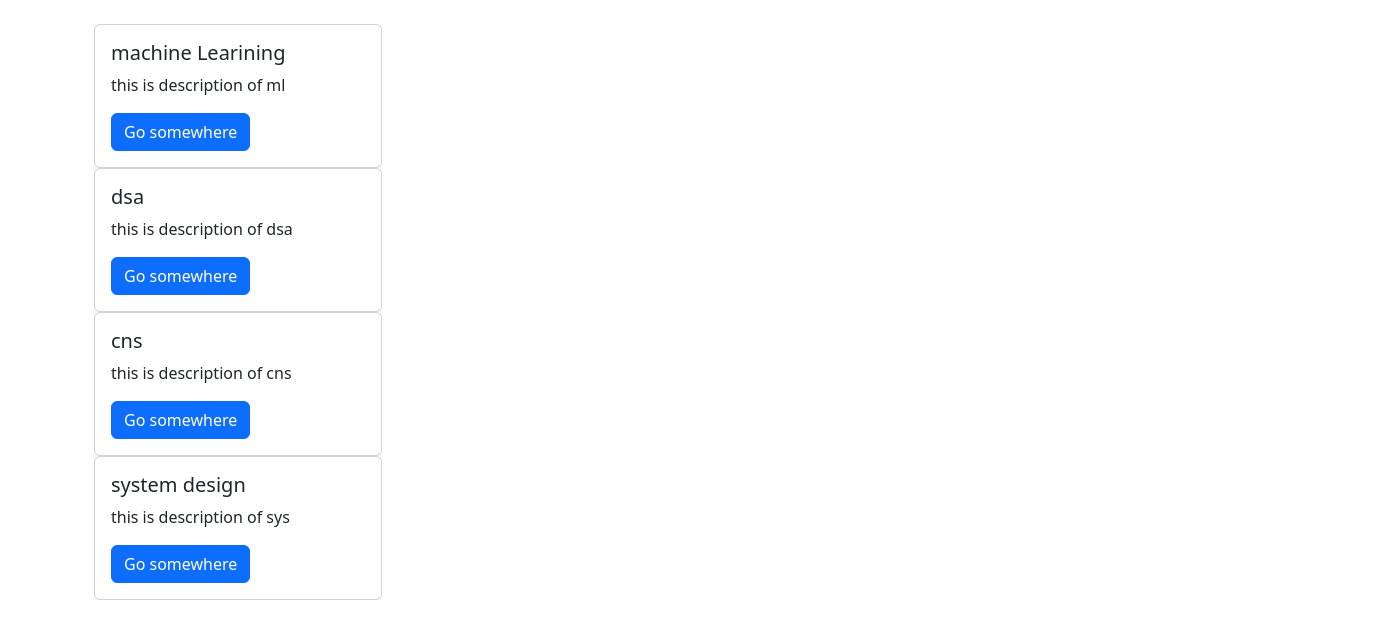
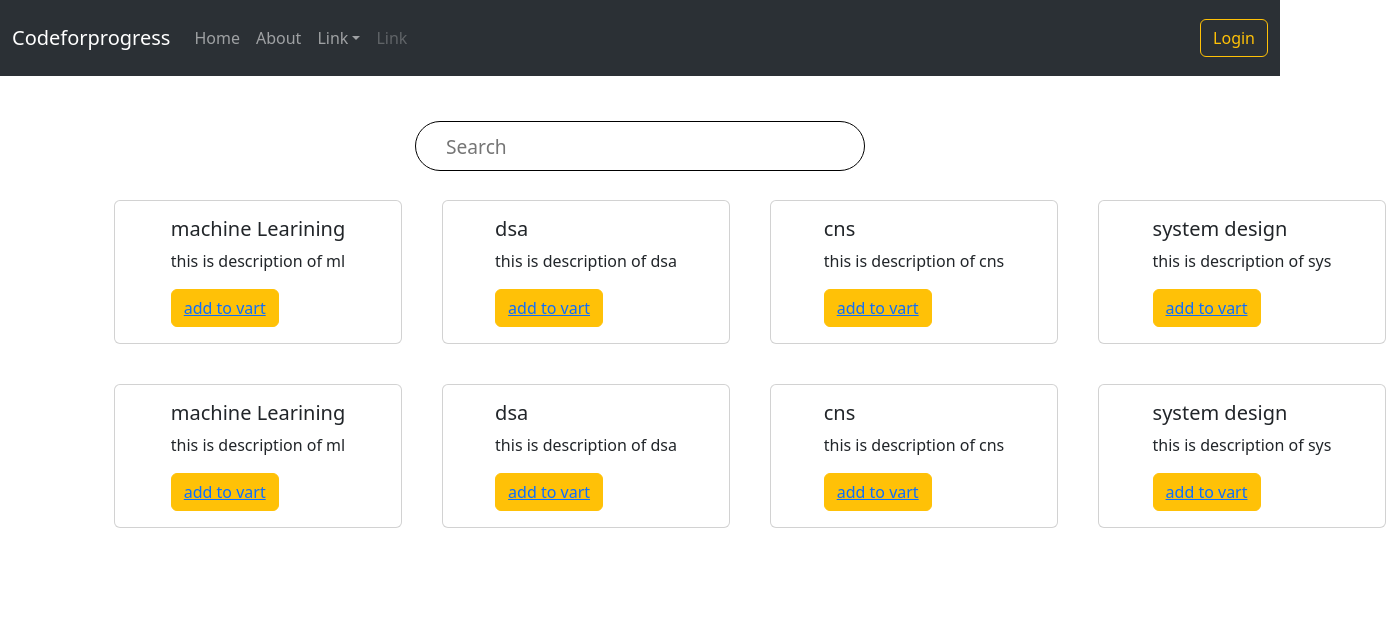
Before and after one commit to Silentb0Y/mini-project5-coursera-clone, a React (Create React App) app in the folder frontend/: page / in a window 1280 px wide. Shown: the top 638 px of the page, 1386 px wide, since content can reach past the window. Built offline with nearby package versions, Linux system fonts and the light colour scheme.

Commit message:
frontend homepage and search js

```diff
--- a/frontend/src/App.tsx
+++ b/frontend/src/App.tsx
@@ -1,19 +1,22 @@
-import React from 'react';
-import { BrowserRouter as Router, Routes, Route } from 'react-router-dom';
-import { HomePage } from './pages/homePage';
-import { Login } from './pages/login';
-import { SignIn } from './pages/signin';
+import React from "react";
+import { BrowserRouter as Router, Routes, Route } from "react-router-dom";
+import { HomePage } from "./pages/homePage";
+import { Login } from "./pages/login";
+import { SignIn } from "./pages/signin";
+
+import NavScrollExample from "./pages/NavScrollExample";
 
 function App() {
   return (
     <div className="App">
+      <NavScrollExample />
       {/* <Router>
         <Routes>
-          <Route path='/' element={<Login />}/>
-          <Route path='/signIn' element={<SignIn />}/>
+          <Route path="/" element={<Login />} />
+          <Route path="/signIn" element={<SignIn />} />
         </Routes>
       </Router> */}
-      <HomePage/>
+      <HomePage />
     </div>
   );
 }
--- /dev/null
+++ b/frontend/src/pages/NavScrollExample.tsx
@@ -0,0 +1,50 @@
+import Button from "react-bootstrap/Button";
+import Container from "react-bootstrap/Container";
+import Form from "react-bootstrap/Form";
+import Nav from "react-bootstrap/Nav";
+import Navbar from "react-bootstrap/Navbar";
+import NavDropdown from "react-bootstrap/NavDropdown";
+import "./css/Nav.css";
+function NavScrollExample() {
+  return (
+    <Navbar
+      expand="lg"
+      bg="dark"
+      data-bs-theme="dark"
+      className="bg-body-tertiary "
+    >
+      <Container fluid className="changeit">
+        <Navbar.Brand href="#">Codeforprogress</Navbar.Brand>
+        <Navbar.Toggle aria-controls="navbarScroll" />
+        <Navbar.Collapse id="navbarScroll">
+          <Nav
+            className="me-auto my-2 my-lg-0"
+            style={{ maxHeight: "200px" }}
+            navbarScroll
+          >
+            <Nav.Link href="#action1">Home</Nav.Link>
+            <Nav.Link href="#action2">About</Nav.Link>
+            <NavDropdown title="Link" id="navbarScrollingDropdown">
+              <NavDropdown.Item href="#action3">Action</NavDropdown.Item>
+              <NavDropdown.Item href="#action4">
+                Another action
+              </NavDropdown.Item>
+              <NavDropdown.Divider />
+              <NavDropdown.Item href="#action5">
+                Something else here
+              </NavDropdown.Item>
+            </NavDropdown>
+            <Nav.Link href="#" disabled>
+              Link
+            </Nav.Link>
+          </Nav>
+        </Navbar.Collapse>{" "}
+        <Button variant="outline-warning" className="login">
+          Login
+        </Button>
+      </Container>
+    </Navbar>
+  );
+}
+
+export default NavScrollExample;
--- /dev/null
+++ b/frontend/src/pages/User.js
@@ -0,0 +1,5 @@
+import React from "react";
+
+export default function User() {
+  return <div>i</div>;
+}
--- /dev/null
+++ b/frontend/src/pages/css/Nav.css
@@ -0,0 +1,3 @@
+.changeit {
+  height: 60px;
+}
--- /dev/null
+++ b/frontend/src/pages/css/homePage.css
@@ -0,0 +1,30 @@
+.card {
+  display: flex;
+  justify-content: center;
+  align-items: center;
+  margin: 20px;
+}
+.container {
+  display: grid;
+  grid-template-columns: auto auto auto auto;
+}
+.con {
+  background-color: red;
+}
+.searchi {
+  display: flex;
+  align-items: center;
+  height: 50px;
+  margin-top: 30px;
+  justify-content: center;
+}
+.searchi > input {
+  width: 450px;
+  background-color: white;
+  border: 1px solid black;
+  border-radius: 3rem;
+  padding-left: 30px;
+  text-align: baseline;
+  font-size: larger;
+  font-weight: 300;
+}
--- /dev/null
+++ b/frontend/src/pages/data.js
@@ -0,0 +1,61 @@
+const data = {
+  cardData: [
+    {
+      id: 1,
+      img: "",
+      name: "machine Learining",
+      desc: "this is description of ml",
+      link: "./User.js",
+    },
+    {
+      id: 2,
+      img: "",
+      name: "dsa",
+      desc: "this is description of dsa",
+      link: "AddLinkHere",
+    },
+    {
+      id: 3,
+      img: "",
+      name: "cns",
+      desc: "this is description of cns",
+      link: "AddLinkHere",
+    },
+    {
+      id: 4,
+      img: "",
+      name: "system design",
+      desc: "this is description of sys",
+      link: "AddLinkHere",
+    },
+    {
+      id: 5,
+      img: "",
+      name: "machine Learining",
+      desc: "this is description of ml",
+      link: "./contentPage.tsx",
+    },
+    {
+      id: 6,
+      img: "",
+      name: "dsa",
+      desc: "this is description of dsa",
+      link: "AddLinkHere",
+    },
+    {
+      id: 7,
+      img: "",
+      name: "cns",
+      desc: "this is description of cns",
+      link: "AddLinkHere",
+    },
+    {
+      id: 8,
+      img: "",
+      name: "system design",
+      desc: "this is description of sys",
+      link: "AddLinkHere",
+    },
+  ],
+};
+export default data;
--- a/frontend/src/pages/homePage.tsx
+++ b/frontend/src/pages/homePage.tsx
@@ -1,27 +1,55 @@
-import "bootstrap/dist/css/bootstrap.min.css"
+import "bootstrap/dist/css/bootstrap.min.css";
+import "./css/homePage.css";
+import data from "./data";
+import { useState } from "react";
+import { BrowserRouter as Router, Link, Routes } from "react-router-dom";
+import User from "./User";
+export function HomePage() {
+  const [searchTerm, setSearchTerm] = useState("");
 
-export function HomePage() {
-    const CourseData = [{id: 1, name:'machine Learining', desc:"this is description of ml", link:"AddLinkHere"},
-                        {id: 2, name:'dsa', desc:"this is description of dsa", link:"AddLinkHere"},
-                        {id: 3, name:'cns', desc:"this is description of cns", link:"AddLinkHere"},
-                        {id: 4, name:'system design', desc:"this is description of sys", link:"AddLinkHere"}]
-
-    function SelectThisCourse(Id :number){
-
+  function SelectThisCourse(Id: number) {}
+  const listCourses = data.cardData
+    .filter((course) => {
+      if (searchTerm == "") {
+        return course;
+      } else if (
+        course.name.toLocaleLowerCase().includes(searchTerm.toLocaleLowerCase())
+      ) {
+        return course;
       }
-    const listCourses = CourseData.map(course =>
-        <div key={course.id} onClick={() => SelectThisCourse(course.id)} className="card" style={{ width: '18rem' }}>
+    })
+    .map((course, key) => (
+      <div
+        key={course.id}
+        onClick={() => SelectThisCourse(course.id)}
+        className="card"
+        style={{ width: "18rem" }}
+      >
         <div className="card-body">
           <h5 className="card-title">{course.name}</h5>
           <p className="card-text">{course.desc}</p>
-                <a href={course.link} className="btn btn-primary">Go somewhere</a>
+          <Router>
+            <a href={course.link} className="btn btn-warning">
+              <Link to={"/user/" + course.id}>add to vart</Link>
+            </a>
+          </Router>
         </div>
       </div>
-    )
+    ));
 
-    return(
-        <div className="container p-4 ">
-            {listCourses}
+  return (
+    <div>
+      <section className=" searchi">
+        <input
+          className="searchi"
+          type="text"
+          placeholder="Search"
+          onChange={(event) => {
+            setSearchTerm(event.target.value);
+          }}
+        ></input>
+      </section>
+      <div className="container p-4 ">{listCourses}</div>
     </div>
-    )
+  );
 }
```
Also changed, not shown: frontend/src/index.tsx (+4 -4 lines). Lines whose indentation alone changed are shown as unchanged.
